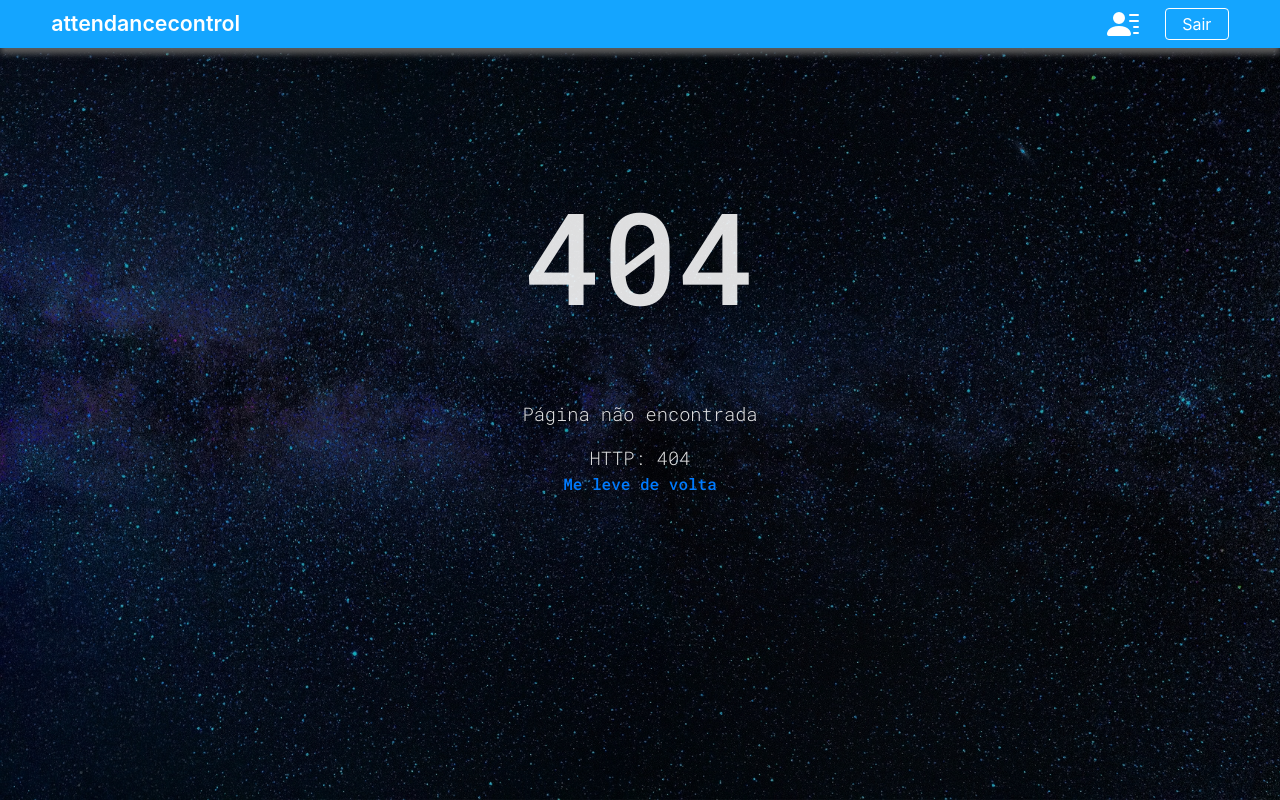
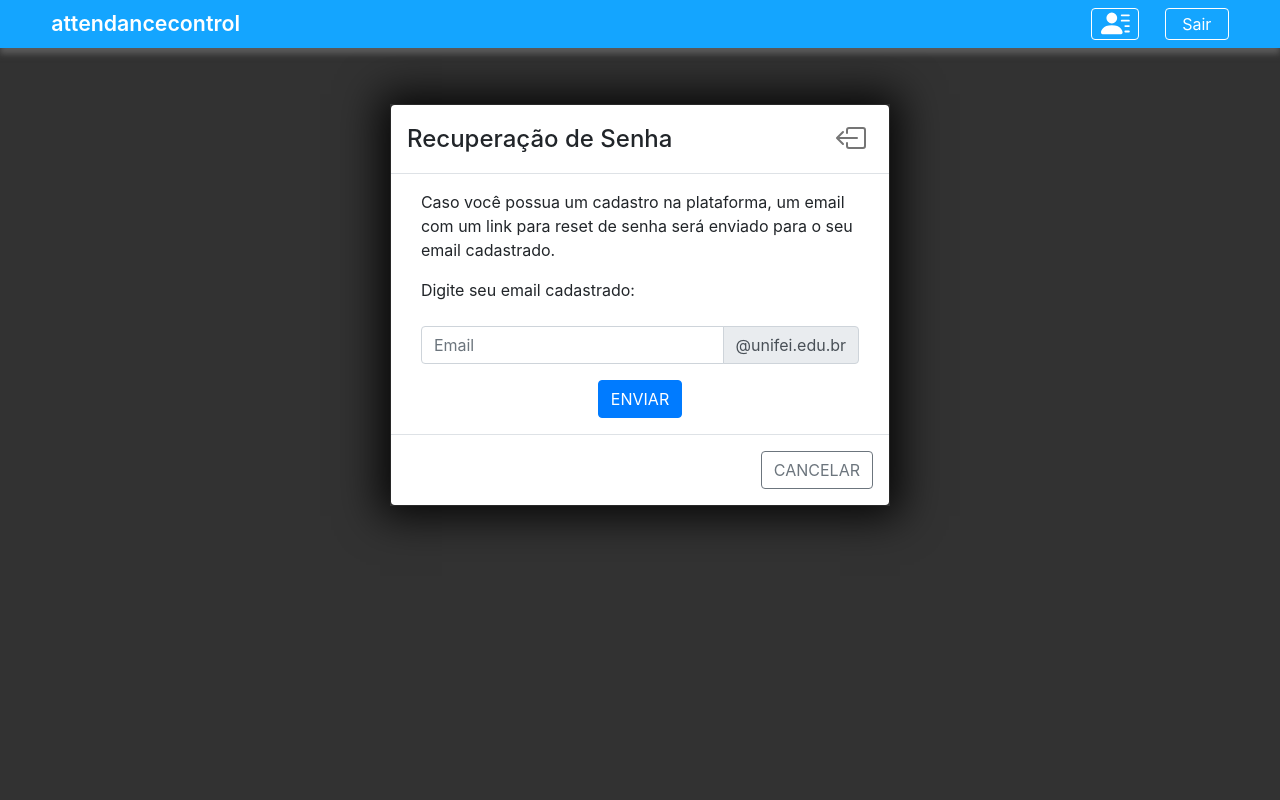
Before and after one commit to lucasoboli/AttendanceControl-web-server, a React (Create React App) app in the folder web-app/: page /password-recover in a window 1280 px wide. Before the commit this address had no page. Built offline with nearby package versions, Linux system fonts and the light colour scheme.

Commit message:
Minor adjustments in the front-end; Created password recover screens

```diff
--- a/web-app/src/components/App.jsx
+++ b/web-app/src/components/App.jsx
@@ -6,6 +6,7 @@ import EditUser from './EditUser';
 import Home from './Home';
 import Main from './Main';
 import NoMatch from './NoMatch';
+import PasswordRecover from './PasswordRecover';
 import RegisterUser from './RegisterUser';
 
 
@@ -23,6 +24,7 @@ class App extends React.Component {
             <Route path="/main" component={ Main } />
             <Route path="/edit-user" component={ EditUser } />
             <Route path="/register-user" component={ RegisterUser } />
+            <Route path="/password-recover" component={ PasswordRecover } />
             <Route path="*" component= { NoMatch }/>
           </Switch>
         </Router>
--- a/web-app/src/components/CustomNavbar.css
+++ b/web-app/src/components/CustomNavbar.css
@@ -50,8 +50,11 @@
 }
 
 .cn-edit-user-button {
+    text-align: center;
+    min-width: 3em;
     height: 2rem;
     display: block;
+    border: 1px solid white;
     border-radius: 4px;
     transition-duration: 1s;
     color: white;
--- a/web-app/src/components/CustomNavbar.jsx
+++ b/web-app/src/components/CustomNavbar.jsx
@@ -31,7 +31,7 @@ class CustomNavbar extends React.Component {
 
                     <div className='cn-buttons-container'>
                         <a href='/edit-user' className='cn-edit-user-button'>
-                            <svg className="bi bi-person-lines-fill" width="2em" height="2em" viewBox="0 0 16 16" fill="currentColor" xmlns="http://www.w3.org/2000/svg">
+                            <svg className="bi bi-person-lines-fill" width="1.8em" height="1.8em" viewBox="0 0 16 16" fill="currentColor" xmlns="http://www.w3.org/2000/svg">
                                 <path fillRule="evenodd" d="M1 14s-1 0-1-1 1-4 6-4 6 3 6 4-1 1-1 1H1zm5-6a3 3 0 100-6 3 3 0 000 6zm7 1.5a.5.5 0 01.5-.5h2a.5.5 0 010 1h-2a.5.5 0 01-.5-.5zm-2-3a.5.5 0 01.5-.5h4a.5.5 0 010 1h-4a.5.5 0 01-.5-.5zm0-3a.5.5 0 01.5-.5h4a.5.5 0 010 1h-4a.5.5 0 01-.5-.5zm2 9a.5.5 0 01.5-.5h2a.5.5 0 010 1h-2a.5.5 0 01-.5-.5z" clipRule="evenodd"/>
                             </svg>
                         </a>
--- a/web-app/src/components/EditUser.jsx
+++ b/web-app/src/components/EditUser.jsx
@@ -4,9 +4,8 @@ import Accordion from 'react-bootstrap/Accordion';
 import Button from 'react-bootstrap/Button';
 import Card from 'react-bootstrap/Card';
 import Container from 'react-bootstrap/Container';
+import InputGroup from 'react-bootstrap/InputGroup';
 import Form from 'react-bootstrap/Form';
-import FormControl from 'react-bootstrap/FormControl';
-import InputGroup from 'react-bootstrap/InputGroup';
 import Modal from 'react-bootstrap/Modal';
 import './RegisterUser.css';
 
@@ -89,13 +88,13 @@ class EditUser extends React.Component {
                 axios.put('http://localhost:3333/professor/6', data)
                     .then((res) => {
                         document.location.reload()
-                        // Acho que pode colocar um modal de editado, ou voltar pra página principal [Lucas]
+                        // ToDo: Acho que pode colocar um modal de editado, ou voltar pra página principal [Lucas]
                     }).catch((error) => {
                         console.log(error)
                     });
 
             }).catch((error) => {
-                // Aparecer que a senha está errada [Lucas]
+                // ToDo: Aparecer que a senha está errada [Lucas]
             });
 
 
@@ -154,7 +153,7 @@ class EditUser extends React.Component {
                     axios.put('/professor/6/password', { password: res.data.password })
                     .then((res) => {
                         document.location.reload()
-                        // Acho que pode colocar um modal de senha editada, ou voltar pra página principal [Lucas]
+                        // ToDo: Acho que pode colocar um modal de senha editada, ou voltar pra página principal [Lucas]
                     }).catch((error) => {
                         console.log(error)
                     });
@@ -163,7 +162,7 @@ class EditUser extends React.Component {
                 });
 
         }).catch((error) => {
-            // Aparecer que a senha atual está errada [Lucas]
+            // ToDo: Aparecer que a senha atual está errada [Lucas]
         });
 
         const isValid = this.validatePasswordRenew();
@@ -281,7 +280,7 @@ class EditUser extends React.Component {
                                 title='Cancelar e voltar para a página principal'
                             >
                                 <a href='/main' style={{color:'inherit'}}>
-                                    <svg className="bi bi-box-arrow-left" width="2.5em" height="2.5em" viewBox="0 0 16 16" fill="currentColor" xmlns="http://www.w3.org/2000/svg">
+                                    <svg className="bi bi-box-arrow-left" width="2em" height="2em" viewBox="0 0 16 16" fill="currentColor" xmlns="http://www.w3.org/2000/svg">
                                         <path fillRule="evenodd" d="M4.354 11.354a.5.5 0 000-.708L1.707 8l2.647-2.646a.5.5 0 10-.708-.708l-3 3a.5.5 0 000 .708l3 3a.5.5 0 00.708 0z" clipRule="evenodd"/>
                                         <path fillRule="evenodd" d="M11.5 8a.5.5 0 00-.5-.5H2a.5.5 0 000 1h9a.5.5 0 00.5-.5z" clipRule="evenodd"/>
                                         <path fillRule="evenodd" d="M14 13.5a1.5 1.5 0 001.5-1.5V4A1.5 1.5 0 0014 2.5H7A1.5 1.5 0 005.5 4v1.5a.5.5 0 001 0V4a.5.5 0 01.5-.5h7a.5.5 0 01.5.5v8a.5.5 0 01-.5.5H7a.5.5 0 01-.5-.5v-1.5a.5.5 0 00-1 0V12A1.5 1.5 0 007 13.5h7z" clipRule="evenodd"/>
@@ -295,7 +294,7 @@ class EditUser extends React.Component {
                                 <Form.Group>
                                     <Form.Label> Email Institucional </Form.Label>
                                     <InputGroup>
-                                        <FormControl
+                                        <Form.Control
                                             disabled
                                             contentEditable='false'
                                             placeholder={userEmailUpdate.split('@')[0]} // ToDo: Puxar valor do 'value'
@@ -304,7 +303,7 @@ class EditUser extends React.Component {
                                         // ToDo: Alterar 'value' para email do atual login
                                         />
                                         <InputGroup.Append>
-                                            <InputGroup.Text id='basic-addon2'>@unifei.edu.br</InputGroup.Text>
+                                            <InputGroup.Text id='basic-addon2'> @unifei.edu.br </InputGroup.Text>
                                         </InputGroup.Append>
                                     </InputGroup>
                                 </Form.Group>
@@ -312,7 +311,7 @@ class EditUser extends React.Component {
 
                                 <Form.Label htmlFor='name'> Nome Completo </Form.Label>
                                 <InputGroup className='mb-3'>
-                                    <FormControl
+                                    <Form.Control
                                         required
                                         placeholder='Nome'
                                         aria-label='Nome'
@@ -320,7 +319,7 @@ class EditUser extends React.Component {
                                         value={userNameUpdate}
                                         onChange={this.handleChange}
                                     />
-                                    <FormControl
+                                    <Form.Control
                                         required
                                         placeholder='Sobrenome'
                                         aria-label='Sobrenome'
@@ -333,7 +332,7 @@ class EditUser extends React.Component {
 
                                 <Form.Label> Confirme sua Senha </Form.Label>
                                 <InputGroup className='mb-3'>
-                                    <FormControl
+                                    <Form.Control
                                         required
                                         type='password'
                                         placeholder='Senha'
@@ -344,7 +343,7 @@ class EditUser extends React.Component {
                                 </InputGroup>
                                 <div className='ru-error-msg'> {this.state.passwordUpdateError} </div>
 
-                                <div className='ru-register-button-position'>
+                                <div className='ru-save-button-position'>
                                     <Button
                                         variant='primary'
                                         type='submit'
@@ -359,13 +358,13 @@ class EditUser extends React.Component {
                                     <Card.Header>
                                         <Accordion.Toggle
                                             as={Button}
-                                            variant="link"
-                                            eventKey="0"
+                                            variant='link'
+                                            eventKey='0'
                                         > Alterar Senha
                                         </Accordion.Toggle>
                                     </Card.Header>
 
-                                    <Accordion.Collapse eventKey="0">
+                                    <Accordion.Collapse eventKey='0'>
                                         <Card.Body>
                                             <Form>
                                                 <Form.Group>
@@ -424,16 +423,67 @@ class EditUser extends React.Component {
                                     <Card.Header>
                                         <Accordion.Toggle
                                             as={Button}
-                                            variant="link"
-                                            eventKey="1"
-                                        > Deletar Conta
-                                            </Accordion.Toggle>
+                                            variant='link'
+                                            eventKey='1'
+                                        > Esqueci Minha Senha
+                                        </Accordion.Toggle>
                                     </Card.Header>
 
-                                    <Accordion.Collapse eventKey="1">
+                                    <Accordion.Collapse eventKey='1'>
+                                        <Card.Body>
+                                            <Form>
+                                                <h5> Recuperação de Senha </h5>
+                                                <Form.Text> Caso você possua um cadastro na plataforma,
+                                                    um email com um link para reset de senha será enviado
+                                                    para o seu email cadastrado.
+                                                </Form.Text>
+                                                <Form.Text> Digite seu email cadastrado: </Form.Text>
+
+                                                <InputGroup className='ru-recover-password-input-group'>
+                                                    <Form.Control
+                                                        required
+                                                        type='text'
+                                                        placeholder='Email'
+                                                        onChange={this.handleChange}
+                                                    />
+                                                    {/* ToDo: atributos name e value +
+                                                        configuração de variáveis +
+                                                        validação do form +
+                                                        setar parâmetro onClick do botão 'Enviar' +
+                                                        função onSubmit */}
+
+                                                    <InputGroup.Append>
+                                                        <InputGroup.Text id='basic-addon2'> @unifei.edu.br </InputGroup.Text>
+                                                    </InputGroup.Append>
+                                                </InputGroup>
+
+                                                <div className='ru-recover-password-button-position'>
+                                                    <Button
+                                                        variant='primary'
+                                                        type='submit'
+                                                        onClick
+                                                    > ENVIAR
+                                                    </Button>
+                                                </div>
+                                            </Form>
+                                        </Card.Body>
+                                    </Accordion.Collapse>
+                                </Card>
+
+                                <Card>
+                                    <Card.Header>
+                                        <Accordion.Toggle
+                                            as={Button}
+                                            variant='link'
+                                            eventKey='2'
+                                        > Deletar Conta
+                                        </Accordion.Toggle>
+                                    </Card.Header>
+
+                                    <Accordion.Collapse eventKey='2'>
                                         <Card.Body>
                                             <h5 className='ru-attention-msg'> Atenção </h5>
-                                            <p> Essa ação é permanente. Todos os dados serão excluídos. </p>
+                                            <p> Esta ação é permanente. Todos os seus dados serão excluídos. </p>
 
                                             <div className='ru-delete-account-button-position'>
                                                 <Button
@@ -469,14 +519,11 @@ class EditUser extends React.Component {
                     onHide={this.hideDeleteAccountModal}
                     handleClose={this.hideDeleteAccountModal}
                 >
-                    <Modal.Header closeButton>
-                        Confirme sua senha para continuar
-                    </Modal.Header>
 
                     <Modal.Body>
                         <Form>
+                            <Form.Label> Confirme sua senha para continuar </Form.Label>
                             <Form.Group>
-                                <Form.Label> Senha </Form.Label>
                                 <Form.Control
                                     required
                                     type='password'
--- a/web-app/src/components/Home.css
+++ b/web-app/src/components/Home.css
@@ -28,6 +28,14 @@
     text-align: center;
 }
 
+.h-modal-body-login-button-div {
+    text-align: center;
+}
+
+.h-modal-footer {
+    justify-content: center;
+}
+
 .h-error-msg {
     color: crimson;
     font-size: 12px;
--- /dev/null
+++ b/web-app/src/components/PasswordRecover.css
@@ -0,0 +1,40 @@
+
+.pr-modal-dialog {
+    margin-top: 10vh;
+    margin-bottom: 10vh;
+    box-shadow: 0 0 40px 10px rgba(0, 0, 0, 0.9);
+}
+
+.pr-modal-header-goback-button {
+    background: none !important;
+    justify-content: center;
+    border: none;
+    color: rgb(117, 117, 117);
+    cursor: pointer;
+}
+
+.pr-modal-header-goback-button:hover {
+    transition-duration: 1.5s;
+    color: blue;
+}
+
+.pr-modal-body {
+    justify-content: center;
+    padding-left: 6%;
+    padding-right: 6%;
+}
+
+.pr-recover-password-input-group {
+    margin-top: 3vh;
+}
+
+.pr-recover-password-button-position {
+    margin-top: 2vh;
+    text-align: center;
+}
+
+.pr-error-msg {
+    color: crimson;
+    font-size: 12px;
+    margin-left: 10px;
+}
--- /dev/null
+++ b/web-app/src/components/PasswordRecover.jsx
@@ -0,0 +1,95 @@
+import React from 'react';
+//import axios from 'axios';
+import Button from 'react-bootstrap/Button';
+import Container from 'react-bootstrap/Container';
+import InputGroup from 'react-bootstrap/InputGroup';
+import Form from 'react-bootstrap/Form';
+import Modal from 'react-bootstrap/Modal';
+import './PasswordRecover.css';
+
+
+class PasswordRecover extends React.Component {
+    render() {
+        return (
+
+            <React.Fragment>
+                <Container>
+                    <br></br>
+
+                    <Modal.Dialog className='pr-modal-dialog'>
+
+                        <Modal.Header>
+                            <Modal.Title> Recuperação de Senha </Modal.Title>
+
+                            <button
+                                className='pr-modal-header-goback-button'
+                                type='button'
+                                data-toggle='tooltip'
+                                data-placement='bottom'
+                                title='Cancelar e voltar para a página inicial'
+                            >
+                                <a href='/home' style={{ color: 'inherit' }}>
+                                    <svg className="bi bi-box-arrow-left" width="2em" height="2em" viewBox="0 0 16 16" fill="currentColor" xmlns="http://www.w3.org/2000/svg">
+                                        <path fillRule="evenodd" d="M4.354 11.354a.5.5 0 000-.708L1.707 8l2.647-2.646a.5.5 0 10-.708-.708l-3 3a.5.5 0 000 .708l3 3a.5.5 0 00.708 0z" clipRule="evenodd" />
+                                        <path fillRule="evenodd" d="M11.5 8a.5.5 0 00-.5-.5H2a.5.5 0 000 1h9a.5.5 0 00.5-.5z" clipRule="evenodd" />
+                                        <path fillRule="evenodd" d="M14 13.5a1.5 1.5 0 001.5-1.5V4A1.5 1.5 0 0014 2.5H7A1.5 1.5 0 005.5 4v1.5a.5.5 0 001 0V4a.5.5 0 01.5-.5h7a.5.5 0 01.5.5v8a.5.5 0 01-.5.5H7a.5.5 0 01-.5-.5v-1.5a.5.5 0 00-1 0V12A1.5 1.5 0 007 13.5h7z" clipRule="evenodd" />
+                                    </svg>
+                                </a>
+                            </button>
+                        </Modal.Header>
+
+                        <Modal.Body className='pr-modal-body'>
+                            <Form>
+                                <p> Caso você possua um cadastro na plataforma,
+                                    um email com um link para reset de senha será enviado
+                                    para o seu email cadastrado.
+                                </p>
+                                <p> Digite seu email cadastrado: </p>
+
+                                <InputGroup className='pr-recover-password-input-group'>
+                                    <Form.Control
+                                        required
+                                        type='text'
+                                        placeholder='Email'
+                                        onChange={this.handleChange}
+                                    />
+                                    {/* ToDo: atributos name e value +
+                                                        configuração de variáveis +
+                                                        validação do form +
+                                                        setar parâmetro onClick do botão 'Enviar' +
+                                                        função onSubmit */}
+
+                                    <InputGroup.Append>
+                                        <InputGroup.Text id='basic-addon2'> @unifei.edu.br </InputGroup.Text>
+                                    </InputGroup.Append>
+                                </InputGroup>
+
+                                <div className='pr-recover-password-button-position'>
+                                    <Button
+                                        variant='primary'
+                                        type='submit'
+                                        onClick
+                                    > ENVIAR
+                                    </Button>
+                                </div>
+                            </Form>
+
+                        </Modal.Body>
+
+                        <Modal.Footer>
+                            <Button
+                                variant='outline-secondary'
+                                type='reset'
+                                href='/home'
+                            > CANCELAR
+                            </Button>
+                        </Modal.Footer>
+                    </Modal.Dialog>
+
+                </Container>
+            </React.Fragment>
+        );
+    }
+}
+
+export default PasswordRecover;
--- a/web-app/src/components/RegisterUser.css
+++ b/web-app/src/components/RegisterUser.css
@@ -8,7 +8,7 @@
 .ru-modal-header-goback-button {
     background: none !important;
     justify-content: center;
-    border-radius: 6px;
+    border: none;
     color: rgb(117, 117, 117);
     cursor: pointer;
 }
@@ -28,6 +28,10 @@
     text-align: center;
 }
 
+.ru-save-button-position {
+    text-align: center;
+}
+
 .ru-accordion {
     margin-top: 10vh;
 }
@@ -37,6 +41,15 @@
 }
 
 .ru-change-password-button-position {
+    margin-top: 2vh;
+    text-align: center;
+}
+
+.ru-recover-password-input-group {
+    margin-top: 3vh;
+}
+
+.ru-recover-password-button-position {
     margin-top: 2vh;
     text-align: center;
 }
--- a/web-app/src/components/RegisterUser.jsx
+++ b/web-app/src/components/RegisterUser.jsx
@@ -3,7 +3,6 @@ import axios from 'axios';
 import Button from 'react-bootstrap/Button';
 import Container from 'react-bootstrap/Container';
 import Form from 'react-bootstrap/Form';
-import FormControl from 'react-bootstrap/FormControl';
 import InputGroup from 'react-bootstrap/InputGroup';
 import Modal from 'react-bootstrap/Modal';
 import './RegisterUser.css';
@@ -135,7 +134,7 @@ class RegisterUser extends React.Component { // ToDo: código de verificação p
                             <Form.Group>
                                 <Form.Label htmlFor='email'> Email Institucional </Form.Label>
                                 <InputGroup>
-                                    <FormControl
+                                    <Form.Control
                                         required
                                         placeholder='Email'
                                         aria-label='Email'
@@ -153,7 +152,7 @@ class RegisterUser extends React.Component { // ToDo: código de verificação p
 
                             <Form.Label htmlFor='name'> Nome Completo </Form.Label>
                             <InputGroup className='mb-3'>
-                                <FormControl
+                                <Form.Control
                                     required
                                     placeholder='Nome'
                                     aria-label='Nome'
@@ -161,7 +160,7 @@ class RegisterUser extends React.Component { // ToDo: código de verificação p
                                     value={userName}
                                     onChange={this.handleChange}
                                 />
-                                <FormControl
+                                <Form.Control
                                     required
                                     placeholder='Sobrenome'
                                     aria-label='Sobrenome'
```
Also changed, not shown: web-app/src/components/Home.jsx (+11 -8 lines), web-app/src/components/Main.jsx (+5 -5 lines), 1 other file (tests, documents, lock files or other folders).
